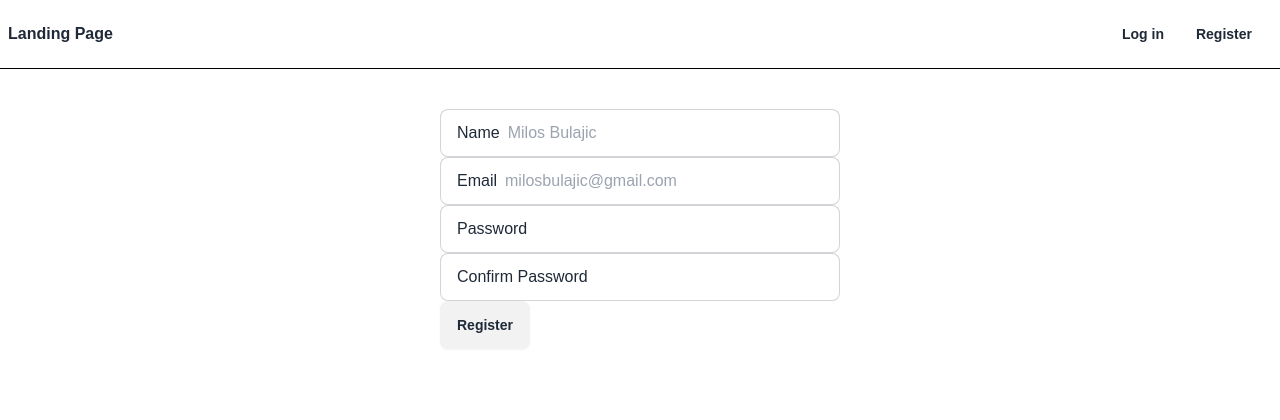
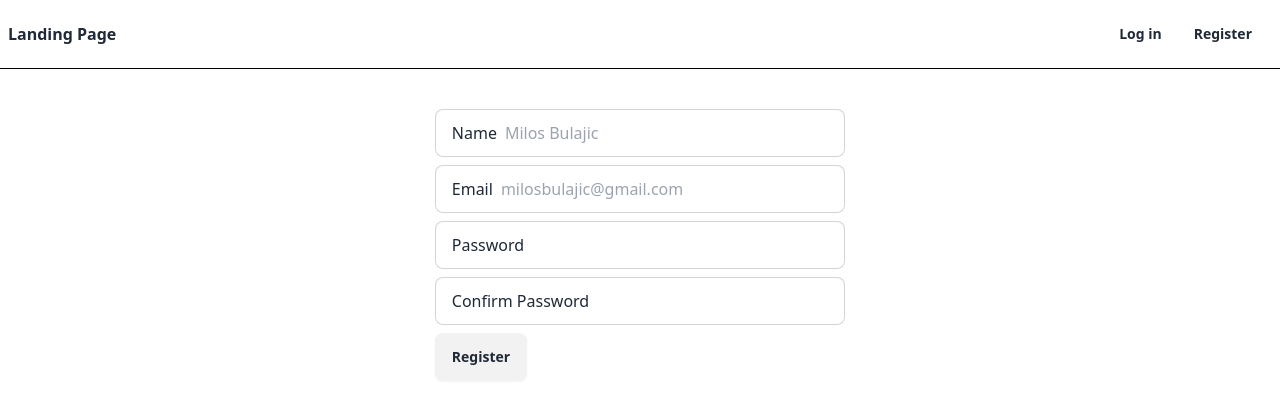
Before and after one commit to Bulardi/dota-league, a Next.js app: page /register in a window 1280 px wide. Shown: the top 420 px of the page. Built offline with nearby package versions, Linux system fonts and the light colour scheme; no server answers.

Commit message:
Ispravke nakon feedbacka

```diff
--- a/src/app/components/navbar.tsx
+++ b/src/app/components/navbar.tsx
@@ -1,19 +1,24 @@
 import Link from 'next/link'
 
 export default function Navbar() {
+  const routerConfig={
+    home:'/',
+    login:'/log-in',
+    register:'register'
+  }
   return (
     <>
     <div className="navbar bg-base-100 border-b border-black">
       <div className="flex-1">
-        <Link href={"/"} className='font-bold'>Landing Page</Link>
+        <Link href={routerConfig.home} className='font-bold'>Landing Page</Link>
       </div>
       <div className="flex-none">
         <ul className="menu menu-horizontal px-1">
           <li>
-            <Link href={"/log-in"} className='font-bold'>Log in</Link>
+            <Link href={routerConfig.login} className='font-bold'>Log in</Link>
           </li>
           <li>
-            <Link href={"/register"} className='font-bold'>Register</Link>
+            <Link href={routerConfig.register} className='font-bold'>Register</Link>
           </li>
         </ul>
       </div>
--- a/src/app/globals.css
+++ b/src/app/globals.css
@@ -3,7 +3,7 @@
 @tailwind utilities;
 
 
-body {
+/* body {
   font-family: Arial, Helvetica, sans-serif;
 }
 .container-register-width{
@@ -18,4 +18,4 @@ body {
 }
 .container-log-in-width{
   width: 500px;
-}
+} */
--- a/src/app/log-in/page.tsx
+++ b/src/app/log-in/page.tsx
@@ -3,7 +3,12 @@ import { createUserDocumentFromAuth, signInWithGooglePopup, SignInAuthUserWithEm
 
 import React, { useState } from "react";
 
-const defaultFields = {
+export interface logInFields{
+  email:string,
+  password:string
+}
+
+const defaultFields:logInFields = {
   email: '',
   password: ''
 }
@@ -23,12 +28,11 @@ export default function Page() {
       console.log(response)
       resetFields()
     } catch (error) {
-
+      console.error
     }
   }
 
   const handleChange = (e: any) => {
-    console.log(e.target.value)
     setSignIn({
       ...signIn,
       [e.target.name]: e.target.value
@@ -39,22 +43,36 @@ export default function Page() {
   const SignIn = async () => {
     const { user } = await signInWithGooglePopup();
     const userDocRef = await createUserDocumentFromAuth(user)
+    console.log(userDocRef,"UserDocRef")
   }
 
   return (
     <form onSubmit={handleSubmit}>
-      <div className="container-register-width flex justify-center mt-10">
-        <div className="container-register">
+      <div className="flex justify-center mt-10">
+        <div>
           <label className="input input-bordered flex items-center gap-2">
             Email
-            <input type="email" name="email" className="grow" onChange={handleChange} value={email} placeholder="milos@gmail.com" />
+            <input
+            type="email"
+            name="email"
+            className="grow"
+            onChange={handleChange}
+            value={email}
+            placeholder="milos@gmail.com" />
           </label>
-          <label className="input input-bordered flex items-center gap-2">
+          <label className="input input-bordered flex items-center gap-2 mt-2">
             Password
-            <input type="password" name="password" className="grow" required onChange={handleChange} value={password} />
+            <input
+            type="password"
+            name="password"
+            className="grow"
+            required
+            onChange={handleChange}
+            value={password} />
           </label>
-          <button type='submit' className="btn">Log In</button>or
-          <button onClick={SignIn} type="button" className="btn"> Log in With Google</button>
+          <button type='submit' className="btn mt-2 mr-2">Log In</button>
+          <span className="font-bold">or</span>
+          <button onClick={SignIn} type="button" className="btn ml-2"> Log in With Google</button>
         </div>
       </div>
     </form>
--- a/src/app/page.tsx
+++ b/src/app/page.tsx
@@ -1,4 +1,3 @@
-
 
 export default function Page() {
   return (
--- a/src/app/register/page.tsx
+++ b/src/app/register/page.tsx
@@ -2,7 +2,14 @@
 import { useState } from "react"
 import { createAuthUserWithEmailAndPassword, createUserDocumentFromAuth } from "@/lib/firebase/firebase"
 
-const formFields = {
+export interface registerFields{
+  name:string,
+  email:string,
+  password:string,
+  repassword:string
+}
+
+const formFields:registerFields = {
   name: '',
   email: '',
   password: '',
@@ -35,7 +42,7 @@ export default function Page() {
         console.log("User credential not returned.");
       }
     } catch (error) {
-      console.log("Failure", error);
+      console.error("Failed to log in")
     }
   }
 
@@ -67,7 +74,7 @@ export default function Page() {
               value={name}
               onChange={handleChange} placeholder="Milos Bulajic" />
           </label>
-          <label className="input input-bordered flex items-center gap-2">
+          <label className="input input-bordered flex items-center gap-2 mt-2">
             Email
             <input
               type="email"
@@ -75,7 +82,7 @@ export default function Page() {
               value={email}
               onChange={handleChange} placeholder="milosbulajic@gmail.com" />
           </label>
-          <label className="input input-bordered flex items-center gap-2">
+          <label className="input input-bordered flex items-center gap-2 mt-2">
             Password
             <input
               type="password"
@@ -83,7 +90,7 @@ export default function Page() {
               value={password}
               onChange={handleChange} className="grow" />
           </label>
-          <label className="input input-bordered flex items-center gap-2">
+          <label className="input input-bordered flex items-center gap-2 mt-2">
             Confirm Password
             <input
               type="password"
@@ -91,7 +98,7 @@ export default function Page() {
               value={repassword}
               onChange={handleChange} className="grow" />
           </label>
-          <button type='submit' className="btn">Register</button>
+          <button type='submit' className="btn mt-2">Register</button>
         </div>
       </div>
     </form>
--- a/src/lib/firebase/firebase.tsx
+++ b/src/lib/firebase/firebase.tsx
@@ -6,11 +6,11 @@ import { getFirestore, doc, getDoc, setDoc } from 'firebase/firestore';
 // Your web app's Firebase configuration
 const firebaseConfig = {
     apiKey: process.env.NEXT_PUBLIC_API_KEY,
-    authDomain: "dota-league-94e1b.firebaseapp.com",
-    projectId: "dota-league-94e1b",
-    storageBucket: "dota-league-94e1b.firebasestorage.app",
-    messagingSenderId: "910446673274",
-    appId: "1:910446673274:web:cc0be593d0125de58ceac3"
+    authDomain: process.env.NEXT_PUBLIC_AUTH_DOMAIN,
+    projectId: process.env.NEXT_PUBLIC_PROJECT_ID,
+    storageBucket: process.env.NEXT_PUBLIC_STORAGE_BUCKET,
+    messagingSenderId: process.env.NEXT_PUBLIC_MESSAGING_SENDER_ID,
+    appId: process.env.NEXT_PUBLIC_APP_ID
 };
 // Initialize Firebase
 const app = initializeApp(firebaseConfig);
@@ -22,9 +22,10 @@ googleProvider.setCustomParameters({
 export const auth = getAuth(app);
 export const signInWithGooglePopup = () => signInWithPopup(auth, googleProvider)
 export const db = getFirestore();
+const databaseName='users';
 
 export const createUserDocumentFromAuth = async (userAuth: any, adidtionalInformation:any ={}) => {
-    const userDocRef = doc(db, 'users', userAuth.uid)
+    const userDocRef = doc(db, databaseName, userAuth.uid)
     const userSnaphot = await getDoc(userDocRef)
     if (!userSnaphot.exists()) {
         const { displayName, email } = userAuth;
@@ -36,7 +37,7 @@ export const createUserDocumentFromAuth = async (userAuth: any, adidtionalInform
                 ...adidtionalInformation
             })
         } catch (error: any) {
-            console.log("error creating user", error.message)
+            console.error("Error while creating user")
         }
     }
     return userDocRef;
```
